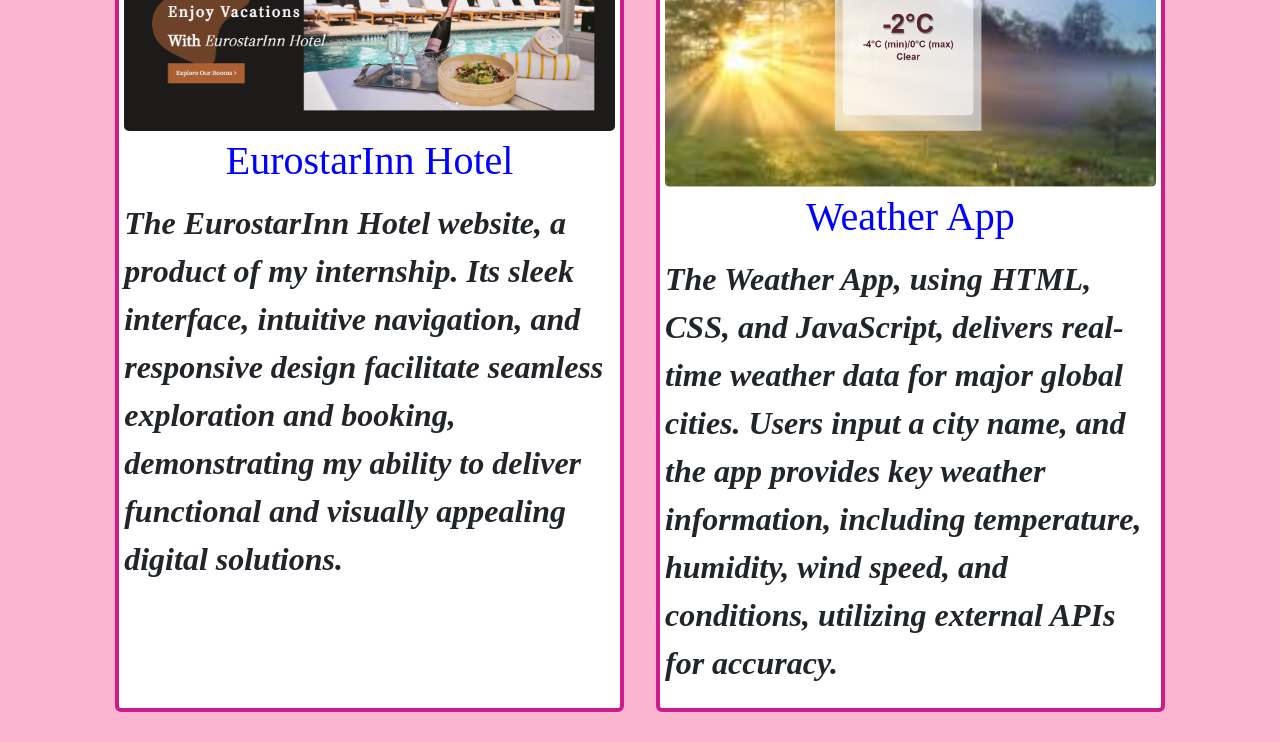
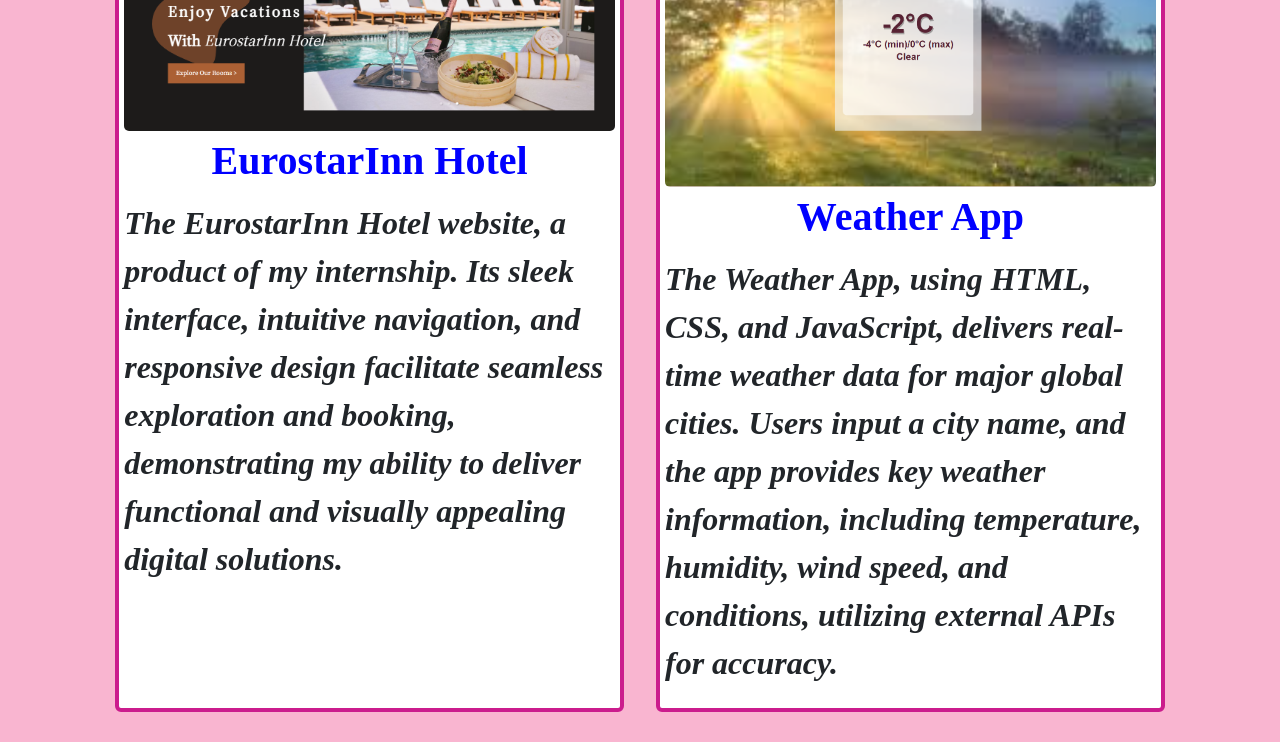
Before and after one commit to bajpaisushil/Portfolio, a React (Create React App) app: page / in a window 1280 px wide. Shown: the part 7320-8062 px from the top of the page. Built offline with nearby package versions, Linux system fonts and the light colour scheme; a web font is replaced by a local one.

Commit message:
title dynamic

```diff
--- a/src/components/project/project.js
+++ b/src/components/project/project.js
@@ -27,7 +27,13 @@
               />
             </a>
             <div className="">
-              <p className="card-title projectPageCardTitle">{p.title}</p>
+            <a
+              className="projectPageCardTitle"
+              href={`${p.url}`}
+              target="_blank"
+              rel="noreferrer"
+            ><p className="card-title projectPageCardTitle">{p.title}</p>
+            </a>
               <p className="projectPageCardInfo">{p.desc}</p>
             </div>
           </div>
```
